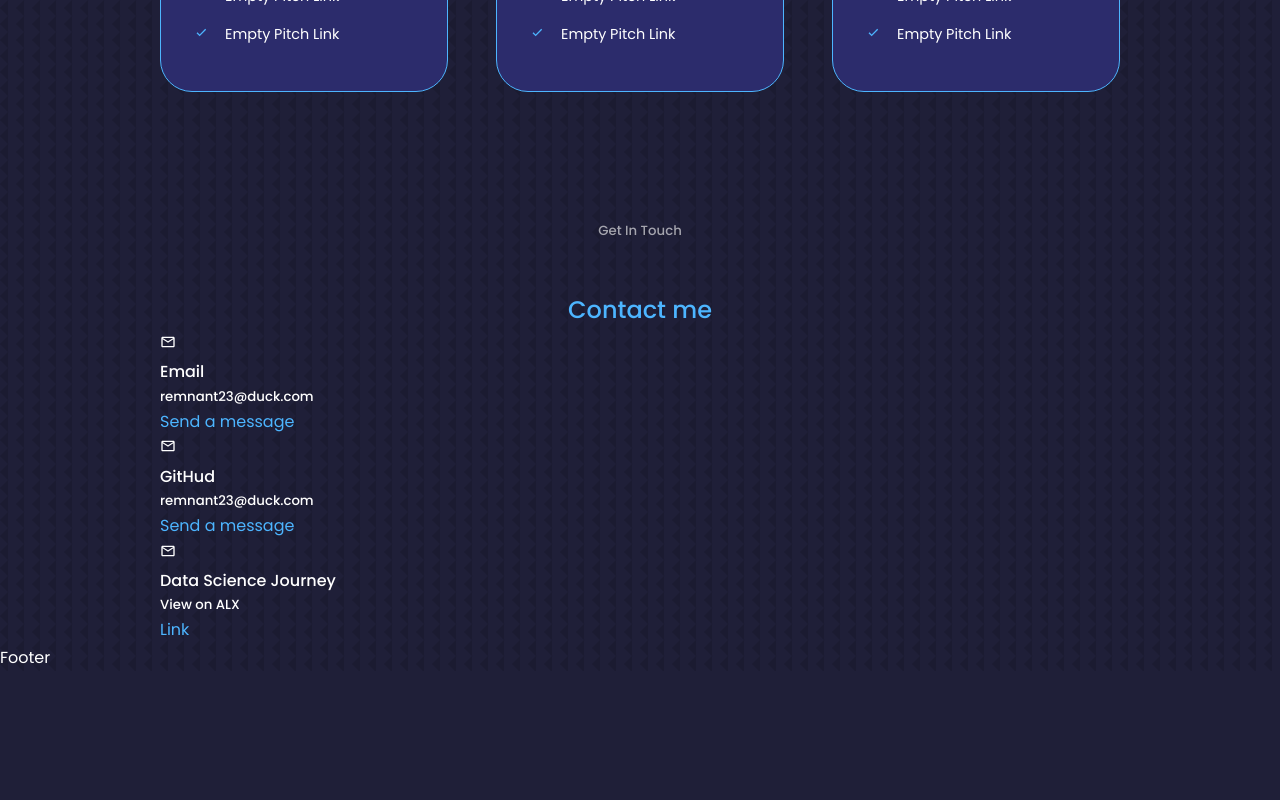
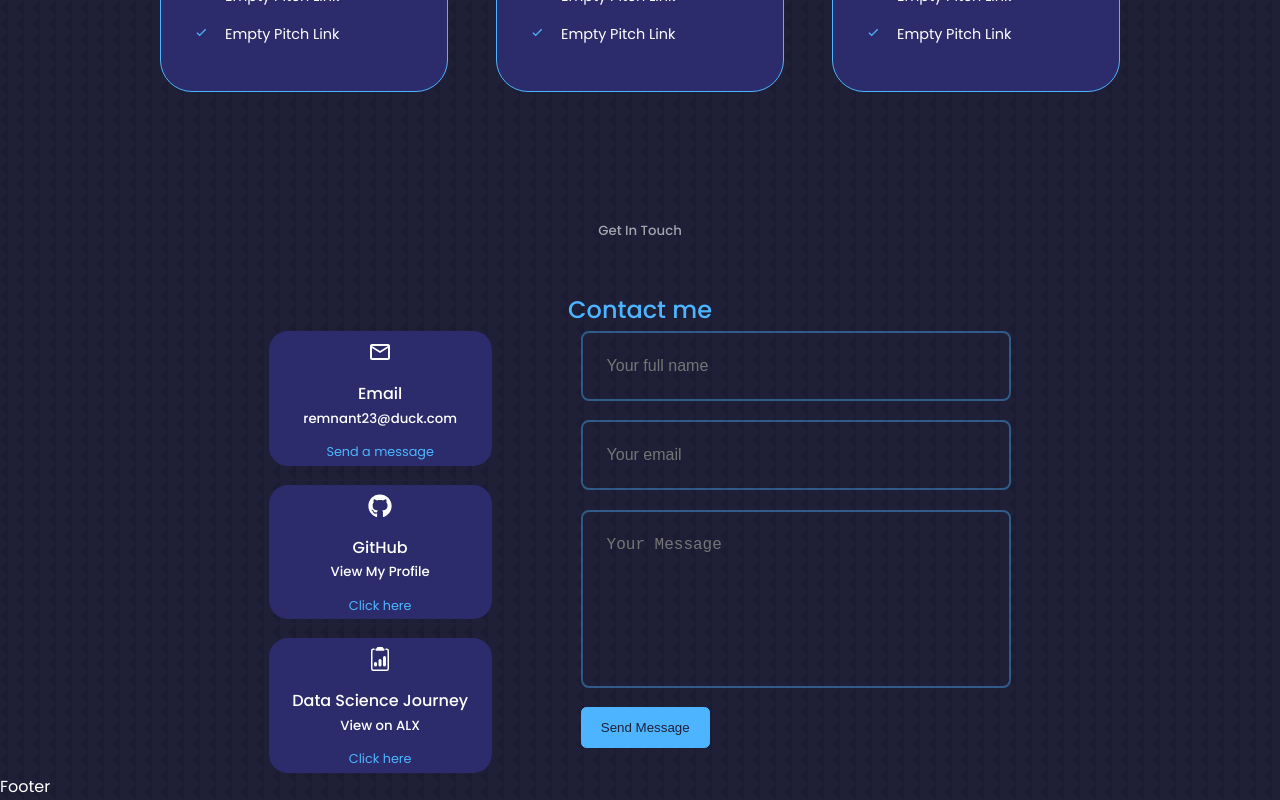
Before and after one commit to xjmaine/portfolio-react, a React (Create React App) app: page / in a window 1280 px wide. Shown: the part 2592-3392 px from the top of the page. Before the commit the page ends 3263 px from the top, so only its background shows below. Built offline with nearby package versions, Linux system fonts and the light colour scheme.

Commit message:
react portfolio

```diff
--- a/package.json
+++ b/package.json
@@ -6,6 +6,7 @@
     "@testing-library/jest-dom": "^5.17.0",
     "@testing-library/react": "^13.4.0",
     "@testing-library/user-event": "^13.5.0",
+    "emailjs-com": "^3.2.0",
     "react": "^18.2.0",
     "react-dom": "^18.2.0",
     "react-icons": "^4.10.1",
--- a/src/components/contact/Contact.jsx
+++ b/src/components/contact/Contact.jsx
@@ -1,6 +1,8 @@
 import React from 'react'
 import './contact.css'
 import {MdOutlineEmail} from 'react-icons/md'
+import {FaGithub} from 'react-icons/fa'
+import {BsClipboard2Data} from 'react-icons/bs'
 
 const Contact = () => {
   return (
@@ -11,29 +13,34 @@
 
         <div className="container contact__container">
           <div className="contact__options">
-            <article className="contact_option">
-              <MdOutlineEmail/>
+            <article className="contact__option">
+              <MdOutlineEmail className='contact__option-icon'/>
               <h4>Email</h4>
               <h5>remnant23@duck.com</h5>
-              <a href="mailto:remnant23@duck.com">Send a message</a>
+              <a href="mailto:remnant23@duck.com" target='_blank'>Send a message</a>
             </article>
 
-            <article className="contact_option">
-              <MdOutlineEmail/>
-              <h4>GitHud</h4>
-              <h5>remnant23@duck.com</h5>
-              <a href="mailto:remnant23@duck.com">Send a message</a>
+            <article className="contact__option">
+              <FaGithub className='contact__option-icon'/>
+              <h4>GitHub</h4>
+              <h5>View My Profile</h5>
+              <a href="https://github.com/xjmaine/" target='_blank'>Click here</a>
             </article>
 
-            <article className="contact_option">
-              <MdOutlineEmail/>
+            <article className="contact__option">
+              <BsClipboard2Data className='contact__option-icon'/>
               <h4>Data Science Journey</h4>
               <h5>View on ALX</h5>
-              <a href="#">Link</a>
+              <a href="#" target='_blank'>Click here</a>
             </article>
           </div>
           {/* end of contact options */}
-          <form action=""></form>
+          <form action="">
+            <input type="text" name='name' placeholder='Your full name' required/>
+            <input type="email" name='email' placeholder='Your email' required />
+            <textarea name="message"  rows="7" placeholder='Your Message' required></textarea>
+            <button type="submit" className='btn btn-primary'>Send Message</button>
+          </form>
         </div>
       </section>
     </div>
--- a/src/components/contact/contact.css
+++ b/src/components/contact/contact.css
@@ -0,0 +1,74 @@
+.container.contact__container{
+    width: 58%;
+    display: grid;
+    grid-template-columns: 30% 58%;
+    gap: 12%;
+}
+
+.contact__options{
+    display: flex;
+    flex-direction: column;
+    gap: 1.2rem;
+}
+
+.contact__option{
+    background: var(--color-bg-variant);
+    /* padding: 1.2rem; */
+    border-radius: 1.2rem;
+    text-align: center;
+    border: 1px solid transparent;
+    transition: var(--transition);
+}
+
+.contact__option:hover{
+    background: transparent;
+    border-color: var(--color-primary-variant);
+}
+
+.contact__option-icon{
+    font-size: 1.5rem;
+    margin: 0.5rem;
+}
+
+.contact__option a{
+    margin-top: 0.7rem;
+    display: inline-block;
+    font-size: 0.8rem;
+}
+
+/* form */
+form{
+    display: flex;
+    flex-direction: column;
+    gap: 1.2rem;
+}
+
+input, textarea{
+    width: 100%;
+    padding: 1.5rem;
+    border-radius: 0.5rem;
+    background: transparent;
+    border: 2px solid var(--color-primary-variant);
+    resize: none;
+    color: var(--color-white);
+    font-size: 1rem;
+}
+
+/* Media Queries: tablet */
+@media screen and (max-width: 1024px){
+    .container.contact__container{
+        grid-template-columns: 1fr;
+        gap: 2rem;
+    }
+}
+
+
+
+/* Media Queries: small devices */
+@media screen and (max-width: 600px){
+    .container.contact__container{
+        /* grid-template-columns: 1fr;/ */
+        width: var(--container-width-sm);
+    }
+
+}
```
Also changed, not shown: 1 other file (tests, documents, lock files or other folders).
